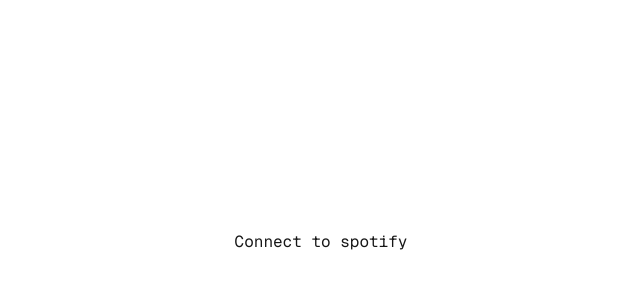
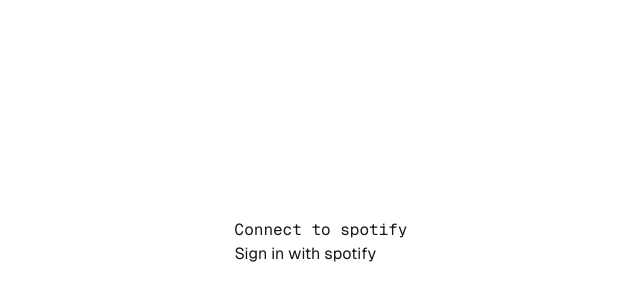
Before and after one commit to ctrossat/spotify-graph, a Next.js app: page / in a window 1280 px wide. Shown: the part 158-458 px from the top of the page, without its empty margins (319-959 px from the left). Built offline with nearby package versions, Linux system fonts and the light colour scheme; no server answers.

Commit message:
next auth and spotify provider implementation

```diff
--- /dev/null
+++ b/app/api/auth/[...nextauth]/route.js
@@ -0,0 +1,13 @@
+import NextAuth from "next-auth"
+import SpotifyProvider from "next-auth/providers/spotify";
+
+const handler = NextAuth({
+  providers: [
+    SpotifyProvider({
+      clientId: process.env.SPOTIFY_CLIENT_ID,
+      clientSecret: process.env.SPOTIFY_CLIENT_SECRET
+    })
+  ]
+})
+
+export { handler as GET, handler as POST }
--- /dev/null
+++ b/app/components/SessionWrapper.js
@@ -0,0 +1,14 @@
+"use client";
+import { SessionProvider } from "next-auth/react"
+
+import React from 'react'
+
+//Prevents the whole app from being client side
+//See: https://nextjs.org/docs/app/building-your-application/rendering/composition-patterns#supported-pattern-passing-server-components-to-client-components-as-props
+const SessionWrapper = ({children}) => {
+  return (
+    <SessionProvider>{children}</SessionProvider>
+  )
+}
+
+export default SessionWrapper
--- a/app/layout.js
+++ b/app/layout.js
@@ -1,5 +1,6 @@
 import localFont from "next/font/local";
 import "./globals.css";
+import SessionWrapper from './components/SessionWrapper'
 
 const geistSans = localFont({
   src: "./fonts/GeistVF.woff",
@@ -19,6 +20,7 @@
 
 export default function RootLayout({ children }) {
   return (
+    <SessionWrapper>
     <html lang="en">
       <body
         className={`${geistSans.variable} ${geistMono.variable} antialiased`}
@@ -26,5 +28,6 @@
         {children}
       </body>
     </html>
+    </SessionWrapper>
   );
 }
--- a/app/page.js
+++ b/app/page.js
@@ -1,8 +1,26 @@
+"use client";
+import { useSession, signIn, signOut } from "next-auth/react"
+
 export default function Home() {
+  const { data: session } = useSession()
+
   return (
     <div className="grid grid-rows-[20px_1fr_20px] items-center justify-items-center min-h-screen p-8 pb-20 gap-16 sm:p-20 font-geistSans">
       <main className="flex flex-col gap-8 row-start-2 items-center sm:items-start">
-        <h1 className="font-geistMono">Connect to spotify</h1>
+        {session
+          ? (
+            <div>
+              <p>Welcome {session.user?.name}. Signed In As</p>
+              <p>{session.user?.email}</p>
+              <button onClick={() => signOut()}>Sign out</button>
+            </div>
+          )
+          : (
+            <div>
+              <h1 className="font-geistMono">Connect to spotify</h1>
+              <button onClick={() => signIn('spotify')}>Sign in with spotify</button>
+            </div>
+          )}
       </main>
     </div>
   );
--- a/package.json
+++ b/package.json
@@ -9,9 +9,10 @@
     "lint": "next lint"
   },
   "dependencies": {
+    "next": "14.2.13",
+    "next-auth": "^4.24.7",
     "react": "^18",
-    "react-dom": "^18",
-    "next": "14.2.13"
+    "react-dom": "^18"
   },
   "devDependencies": {
     "postcss": "^8",
```
Also changed, not shown: 2 other files (tests, documents, lock files or other folders).
